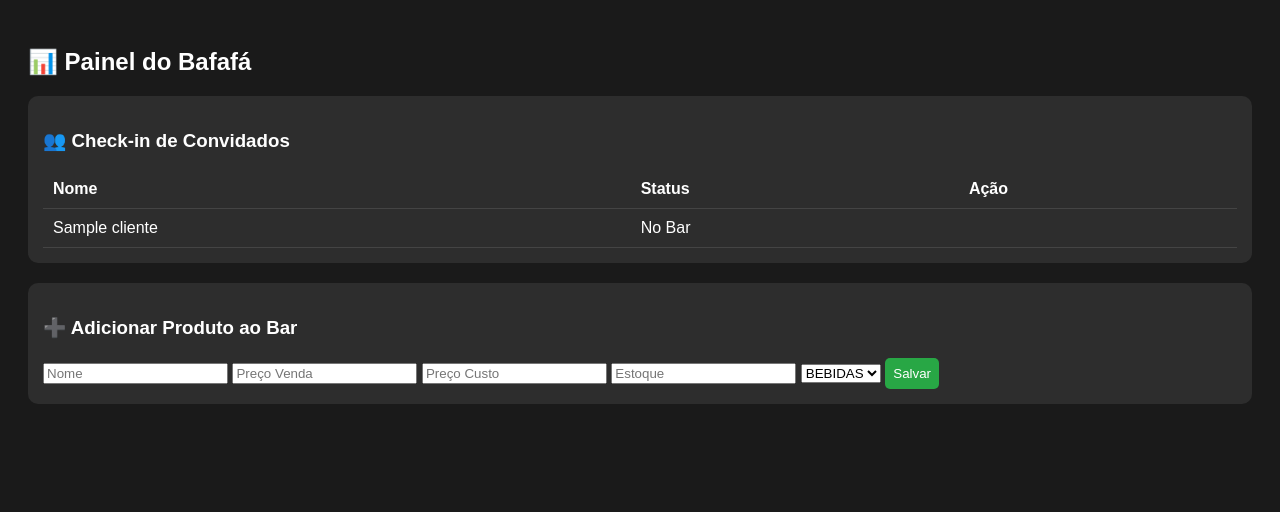
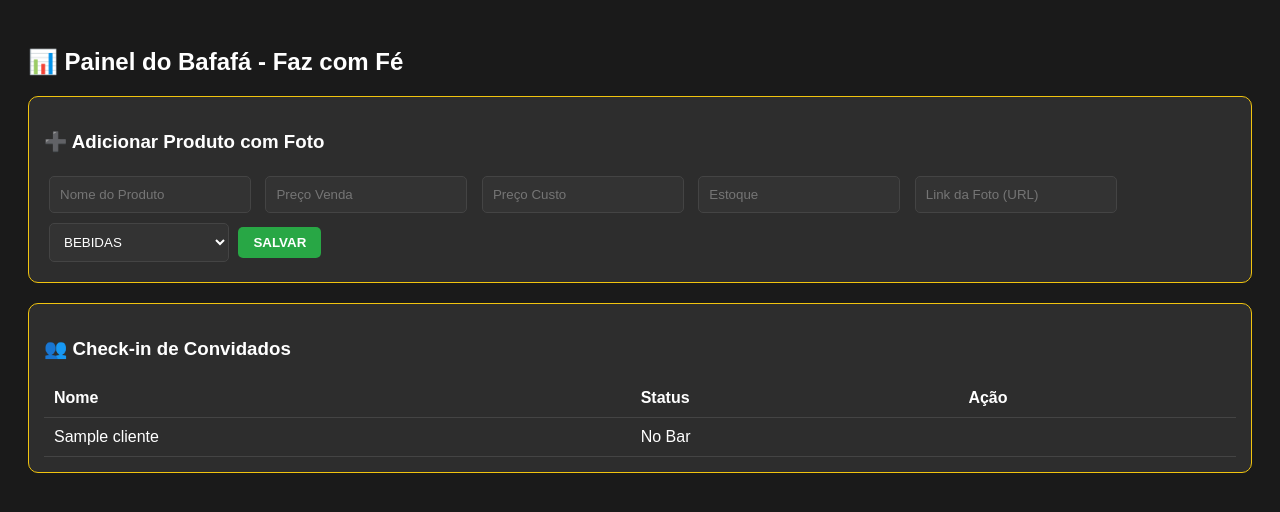
Before and after one commit to wagnerzaparolli15-ai/evento_samba, a Flask app: page /admin/bar/produtos in a window 1280 px wide. Shown: the top 512 px of the page. Run offline with Flask 3, Linux system fonts and the light colour scheme; tables that the repository leaves empty hold one stand-in row (values such as "Sample post").

Commit message:
Explicação da mudança

```diff
--- a/templates/admin_bar.html
+++ b/templates/admin_bar.html
@@ -5,14 +5,30 @@
     <title>Admin - Faz com Fé</title>
     <style>
         body { background: #1a1a1a; color: white; font-family: sans-serif; padding: 20px; }
-        .card { background: #2d2d2d; padding: 15px; margin-bottom: 20px; border-radius: 10px; }
+        .card { background: #2d2d2d; padding: 15px; margin-bottom: 20px; border-radius: 10px; border: 1px solid #f1c40f; }
         table { width: 100%; border-collapse: collapse; }
         th, td { padding: 10px; border-bottom: 1px solid #444; text-align: left; }
-        .btn { background: #28a745; color: white; padding: 8px; border: none; cursor: pointer; text-decoration: none; border-radius: 5px; }
+        .btn { background: #28a745; color: white; padding: 8px 15px; border: none; cursor: pointer; text-decoration: none; border-radius: 5px; font-weight: bold; }
+        input, select { padding: 10px; margin: 5px; border-radius: 5px; border: 1px solid #444; background: #333; color: white; width: 180px; }
     </style>
 </head>
 <body>
-    <h2>📊 Painel do Bafafá</h2>
+    <h2>📊 Painel do Bafafá - Faz com Fé</h2>
+
+    <div class="card">
+        <h3>➕ Adicionar Produto com Foto</h3>
+        <form method="POST">
+            <input type="text" name="nome" placeholder="Nome do Produto" required>
+            <input type="number" step="0.01" name="preco_venda" placeholder="Preço Venda" required>
+            <input type="number" step="0.01" name="preco_custo" placeholder="Preço Custo" required>
+            <input type="number" name="estoque" placeholder="Estoque" required>
+            <input type="text" name="imagem_url" placeholder="Link da Foto (URL)"> <select name="categoria">
+                <option value="BEBIDAS">BEBIDAS</option>
+                <option value="COMIDA">COMIDA</option>
+            </select>
+            <button type="submit" class="btn">SALVAR</button>
+        </form>
+    </div>
 
     <div class="card">
         <h3>👥 Check-in de Convidados</h3>
@@ -24,24 +40,12 @@
                 <td>{{ "No Bar" if c.utilizado else "Aguardando" }}</td>
                 <td>
                     {% if not c.utilizado %}
-                    <a href="{{ url_for('checkin', id=c.id) }}" class="btn">Dar Baixa / Liberar Bar</a>
+                    <a href="{{ url_for('checkin', id=c.id) }}" class="btn" style="background:#f1c40f; color:black;">Liberar Bar</a>
                     {% endif %}
                 </td>
             </tr>
             {% endfor %}
         </table>
     </div>
-
-    <div class="card">
-        <h3>➕ Adicionar Produto ao Bar</h3>
-        <form method="POST">
-            <input type="text" name="nome" placeholder="Nome" required>
-            <input type="number" step="0.01" name="preco_venda" placeholder="Preço Venda" required>
-            <input type="number" step="0.01" name="preco_custo" placeholder="Preço Custo" required>
-            <input type="number" name="estoque" placeholder="Estoque" required>
-            <select name="categoria"><option value="BEBIDAS">BEBIDAS</option><option value="COMIDA">COMIDA</option></select>
-            <button type="submit" class="btn">Salvar</button>
-        </form>
-    </div>
 </body>
 </html>
```
